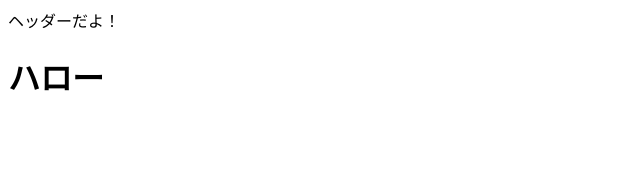
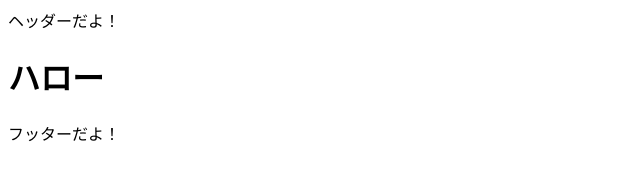
Before and after one commit to pric1209/gitspractice, a plain HTML site: page index.html in a window 1280 px wide. Shown: the full height of the page, 0-640 px from the left. Drawn offline with Linux system fonts and the light colour scheme.

Commit message:
フッターの追加

```diff
--- a/index.html
+++ b/index.html
@@ -8,5 +8,6 @@
 <body>
     <header>ヘッダーだよ！</header>
     <h1>ハロー</h1>
+    <footer>フッターだよ！</footer>
 </body>
 </html>
```
